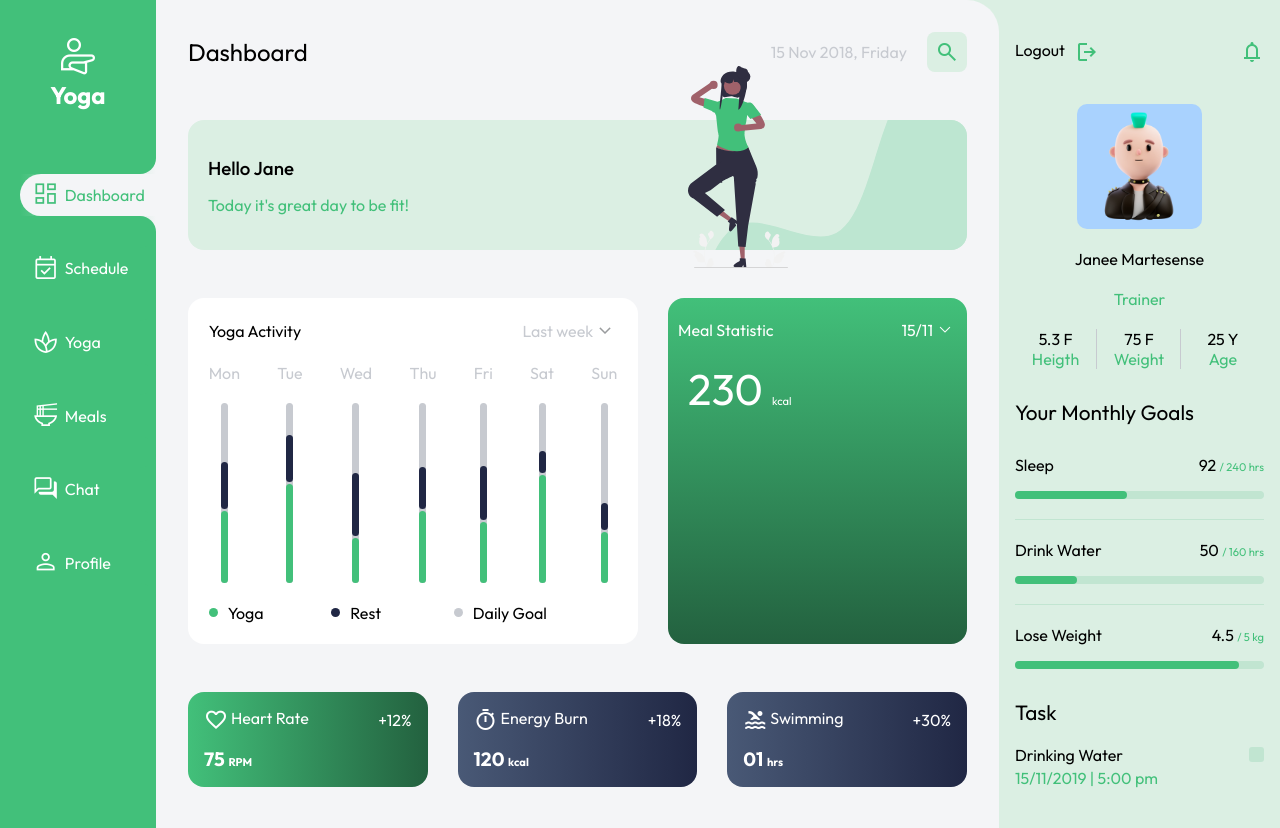
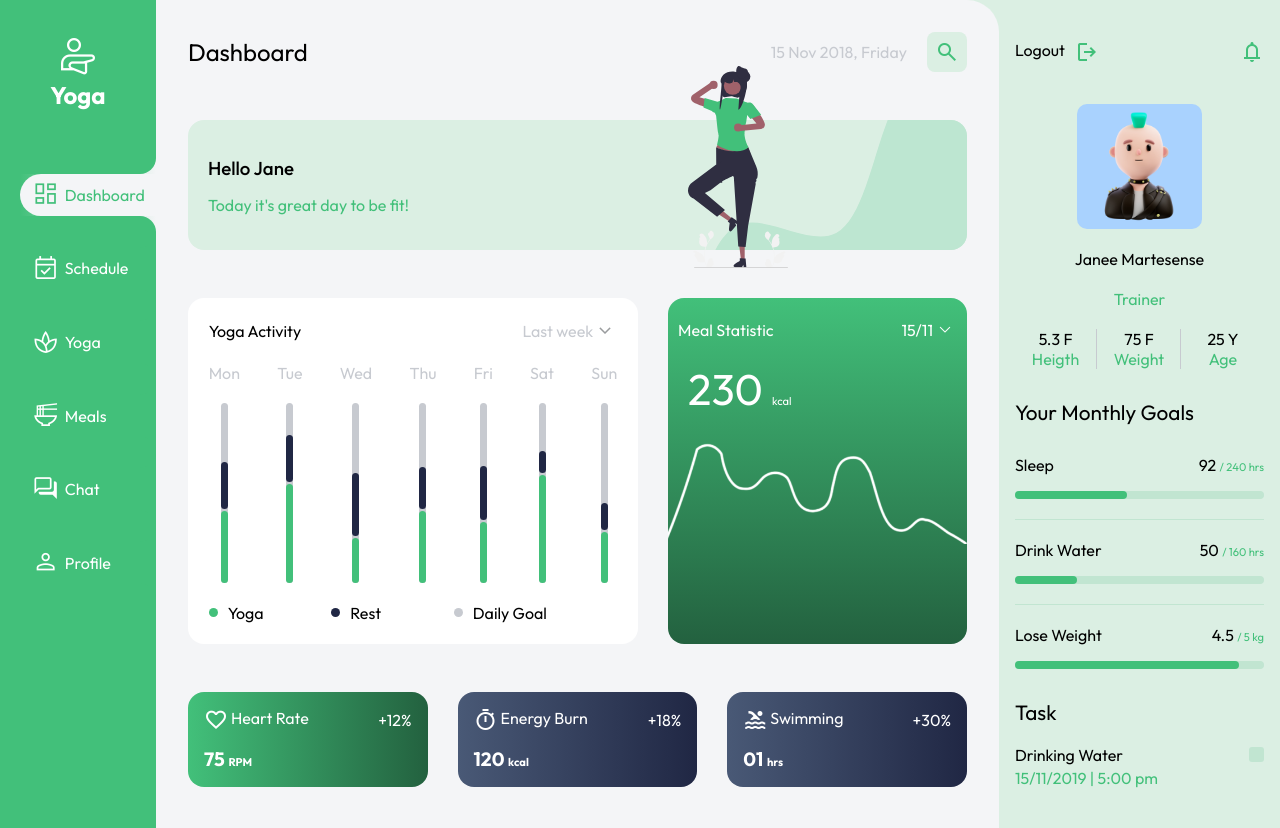
Before and after one commit to EstebanV23/02-dashboard, a plain HTML site: page index.html in a window 1280 px wide. Drawn offline with nearby package versions, Linux system fonts and the light colour scheme.

Commit message:
Implementano primera grafica

```diff
--- a/css/styles.css
+++ b/css/styles.css
@@ -398,6 +398,11 @@ body{
   margin-left: 20px;
 }
 
+.statistics-rigth-graphic{
+  width: 100%;
+  object-fit: cover;
+}
+
 .mini-statistics-card{
   display: flex;
   gap: 30px;
--- a/index.html
+++ b/index.html
@@ -164,6 +164,7 @@
           <p class="rigth-header-data white-color">15/11 <span class="material-symbols-outlined text-ligth">expand_more</span></p>
         </div>
         <p class="statistics-rigth-num-cal white-color">230 <span class="reduce-text">kcal</span></p>
+        <img src="./img/statistics.png" alt="grafico" class="statistics-rigth-graphic">
       </section>
     </section>
     <section class="main-mini-statistics">
```
Also changed, not shown: img/graphic.png (added), img/statistics.png (added).
